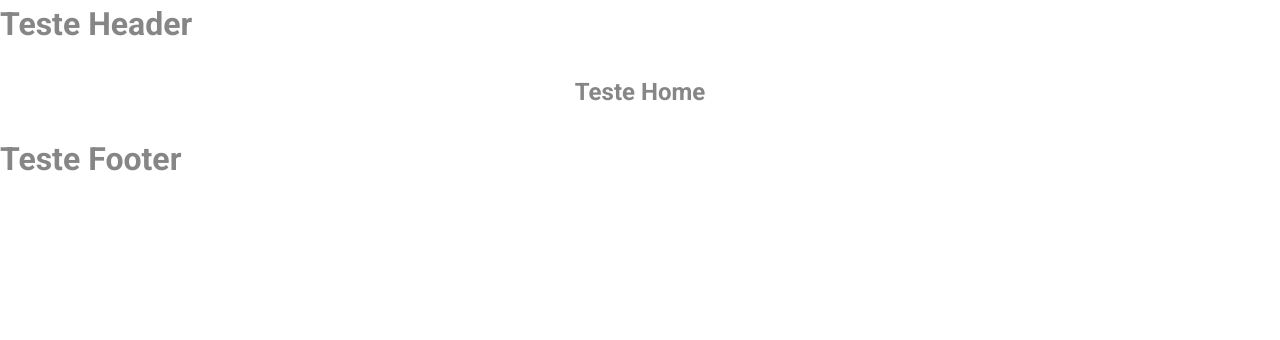
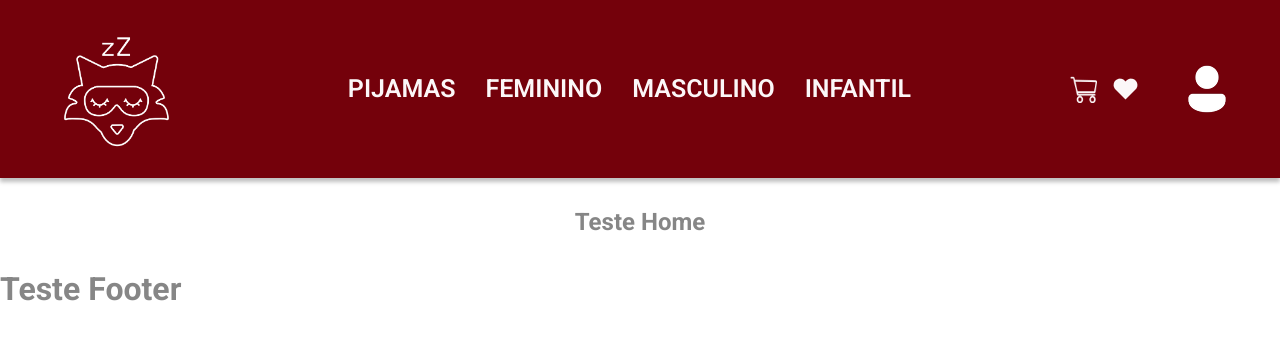
Before and after one commit to berthrage/PijamINha-INJunior25.1, a React (Vite) app: page / in a window 1280 px wide. Shown: the top 340 px of the page. Built offline with nearby package versions, Linux system fonts and the light colour scheme; a web font is replaced by a local one.

Commit message:
feat(header): Estrutura e Estilização do header

```diff
--- a/src/components/Header/index.tsx
+++ b/src/components/Header/index.tsx
@@ -1,10 +1,71 @@
 import styles from './styles.module.css';
+import logo from '../../assets/images/logo-variant2.png';
+import logoHovered from '../../assets/images/logo-variant3.png';
+import ImageLinkTransition from '../ImageLinkTransition';
+import cartIcon from '../../assets/icons/cart-variant3.png';
+import heartIcon from '../../assets/icons/heart.png';
+import userIcon from '../../assets/icons/user.png';
+import TextLinkUnderline from '../TextLinkUnderline';
 
 export default function Header() {
     return(
         <>
             <header className={styles.headerSection}>
-                <h1>Teste Header</h1>
+
+                <ImageLinkTransition
+                    linkTo='/'
+                    firstImg={logo}
+                    secondImg={logoHovered}
+                    width={144}
+                    height={142}
+                    firstAlt='logo'
+                    secondAlt='logoHovered'>
+                </ImageLinkTransition>
+
+                <div className={styles.centerSection}>
+                    <ul>
+                        <li><TextLinkUnderline linkTo='/' text='PIJAMAS'></TextLinkUnderline></li>
+                        <li><TextLinkUnderline linkTo='/' text='FEMININO'></TextLinkUnderline></li>
+                        <li><TextLinkUnderline linkTo='/' text='MASCULINO' id={styles.textLink} idDiv={styles.textLinkDiv}></TextLinkUnderline></li>
+                        <li><TextLinkUnderline linkTo='/' text='INFANTIL'></TextLinkUnderline></li>
+                    </ul>
+                </div>
+
+                <div className={styles.iconsSection}>
+
+                    <div className={styles.cartHeartBox}>
+                        <ImageLinkTransition
+                            linkTo='/'
+                            firstImg={cartIcon}
+                            secondImg={cartIcon}
+                            width={27}
+                            height={27}
+                            firstAlt='cartIcon'
+                            secondAlt='cartIconHovered'>
+                        </ImageLinkTransition>
+                        <ImageLinkTransition
+                            linkTo='/'
+                            firstImg={heartIcon}
+                            secondImg={heartIcon}
+                            width={27}
+                            height={27}
+                            firstAlt='heartIcon'
+                            secondAlt='heartIconHovered'>
+                        </ImageLinkTransition>
+                    </div>
+
+                    <ImageLinkTransition
+                        linkTo='/'
+                        firstImg={userIcon}
+                        secondImg={userIcon}
+                        width={56}
+                        height={56}
+                        firstAlt='userIcon'
+                        secondAlt='userIconHovered'>
+                    </ImageLinkTransition>
+
+                </div>
+
             </header>
         </>
     )
--- a/src/components/Header/styles.module.css
+++ b/src/components/Header/styles.module.css
@@ -1,3 +1,38 @@
 .headerSection {
     display: flex;
+    flex-direction: row;
+    background-color: var(--red-400);
+    height: 178px;
+    width: 100%;
+    box-shadow: 0px 4px 4px 0px #00000040;
+    align-items: center;
+    justify-content: space-between;
+    padding: 0 var(--width-main-padding);
 }
+
+.centerSection ul {
+    display: flex;
+    flex-direction: row;
+    gap: 30px;
+}
+
+/* #textLink {
+    color: black;
+}
+
+#textLinkDiv {
+    background-color: black;
+} */
+
+.iconsSection {
+    display: flex;
+    flex-direction: row;
+    align-items: center;
+    gap: 40px;
+}
+
+.cartHeartBox {
+    display: flex;
+    flex-direction: row;
+    gap: 15px;
+}
--- a/src/styles/globals.css
+++ b/src/styles/globals.css
@@ -47,6 +47,7 @@
   #root, #__next {
     isolation: isolate;
   }
+
   /* ----------------------- */
 
   :root {
@@ -110,4 +111,8 @@ ul {
 
 a {
   text-decoration: none;
+  color: var(--blue-400-gray);
 }
+a:active {
+   color: var(--blue-400-gray);
+}
```
Also changed, not shown: src/assets/images/logo-variant3.png (added).
